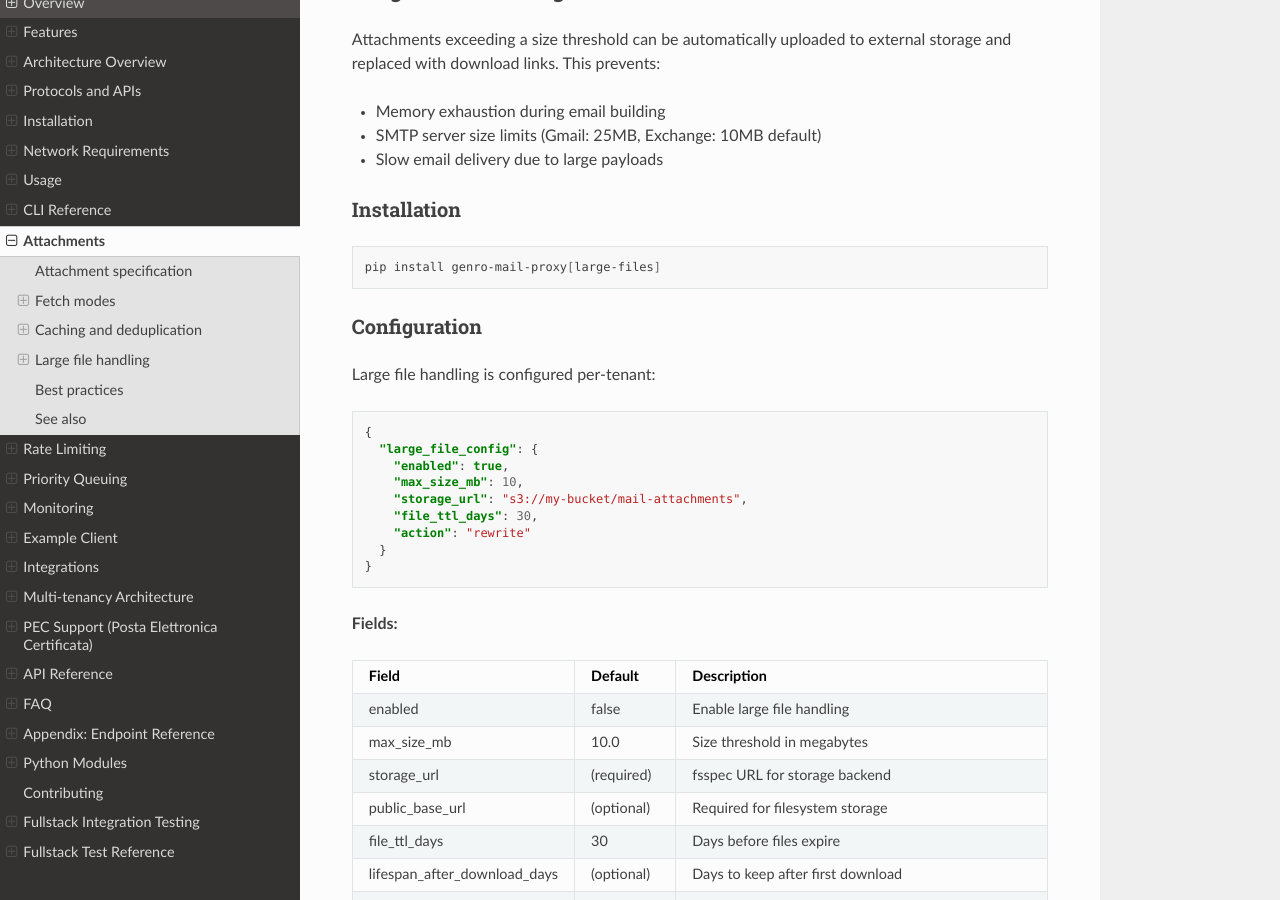
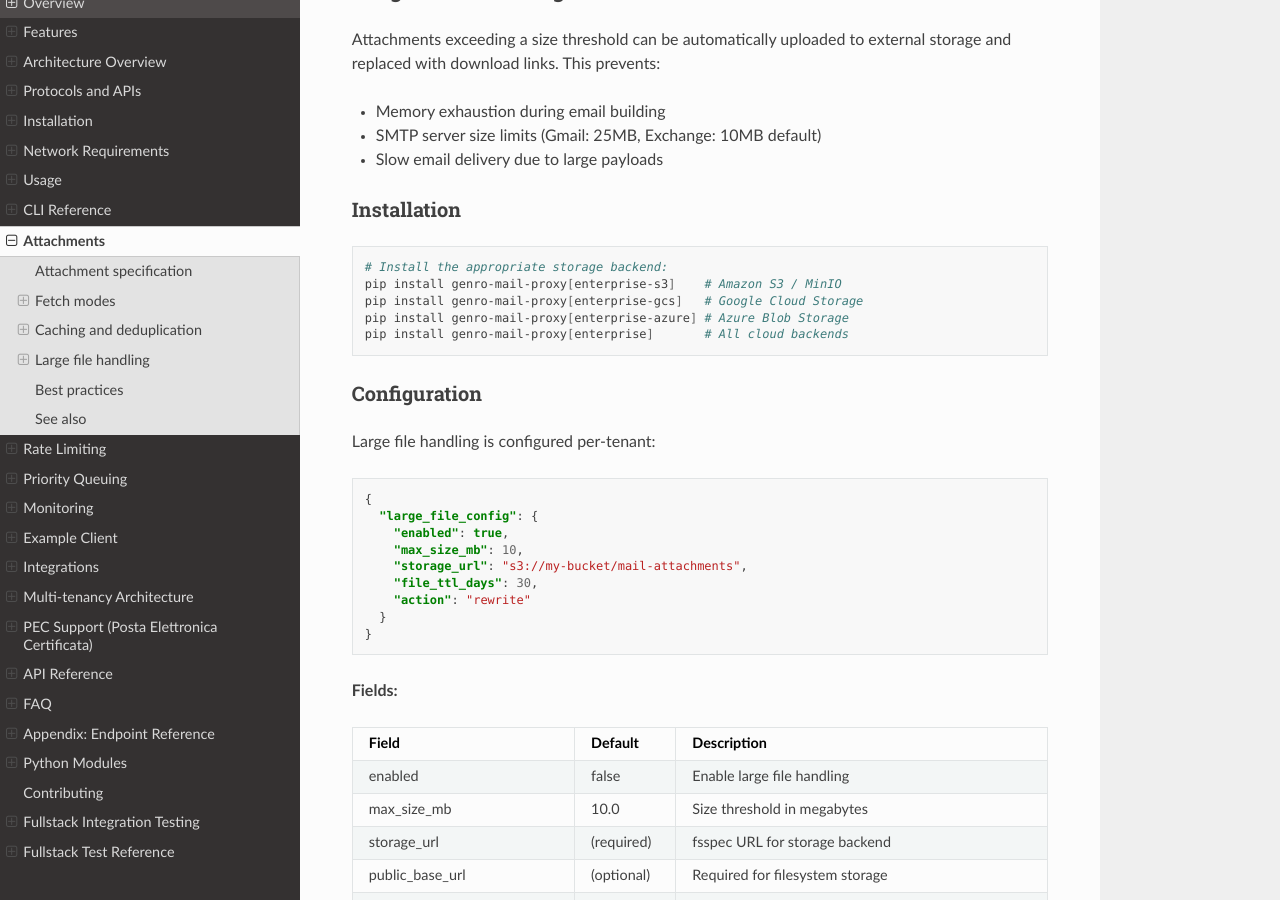
Before and after one commit to genropy/genro-mail-proxy, a Sphinx documentation site: the page built from docs/attachments.rst, in a window 1280 px wide and 900 px high, scrolled down 4829 px. Built offline with Sphinx 7.4.7 and the Read the Docs theme 3.1.0, drawn with Linux system fonts in a browser that asks for light colours.

Commit message:
docs: fix installation extras for large file storage
- README.md: [large-files] → [enterprise-s3]
- attachments.rst: list all available storage backends

The [large-files] extra never existed in pyproject.toml.
Correct extras are: enterprise-s3, enterprise-gcs, enterprise-azure, enterprise

```diff
--- a/docs/attachments.rst
+++ b/docs/attachments.rst
@@ -271,7 +271,11 @@ Installation
 
 .. code-block:: bash
 
-   pip install genro-mail-proxy[large-files]
+   # Install the appropriate storage backend:
+   pip install genro-mail-proxy[enterprise-s3]    # Amazon S3 / MinIO
+   pip install genro-mail-proxy[enterprise-gcs]   # Google Cloud Storage
+   pip install genro-mail-proxy[enterprise-azure] # Azure Blob Storage
+   pip install genro-mail-proxy[enterprise]       # All cloud backends
 
 Configuration
 ~~~~~~~~~~~~~
```
Also changed, not shown: README.md (+1 -1 lines).
